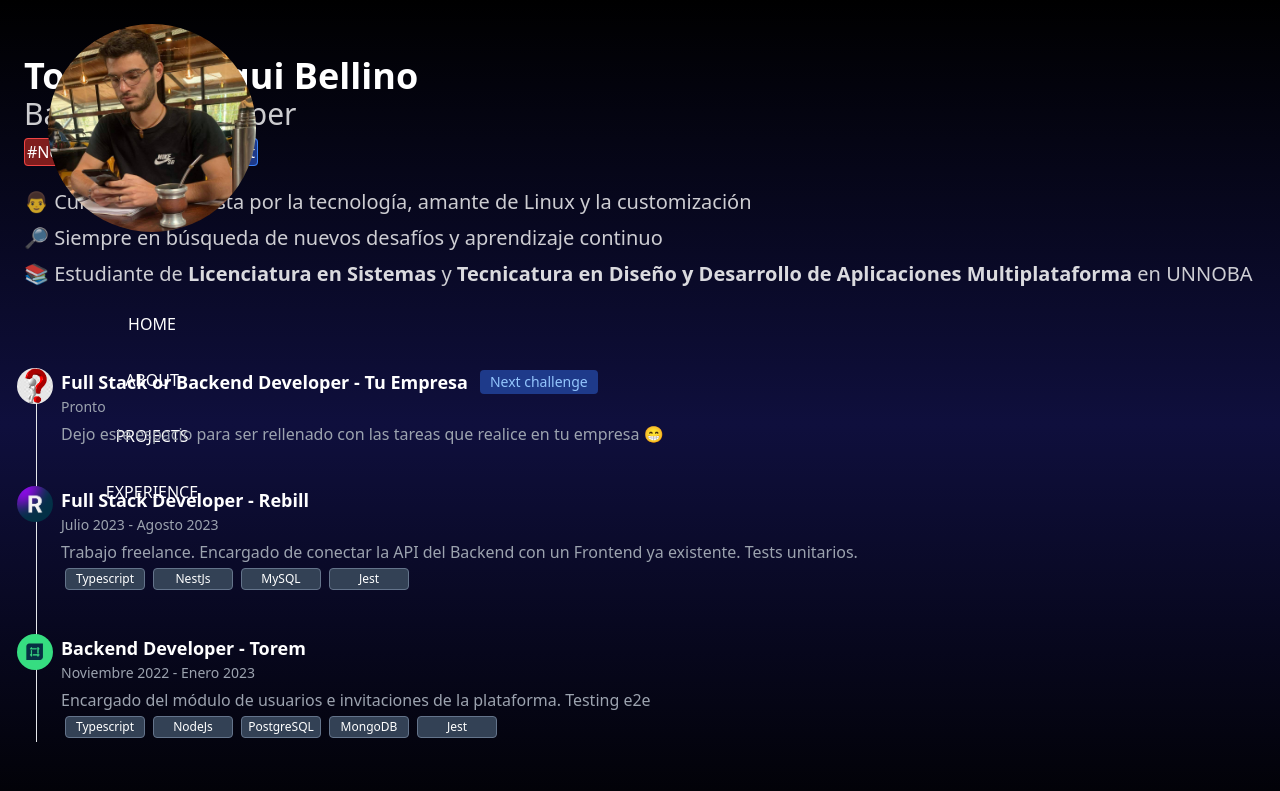
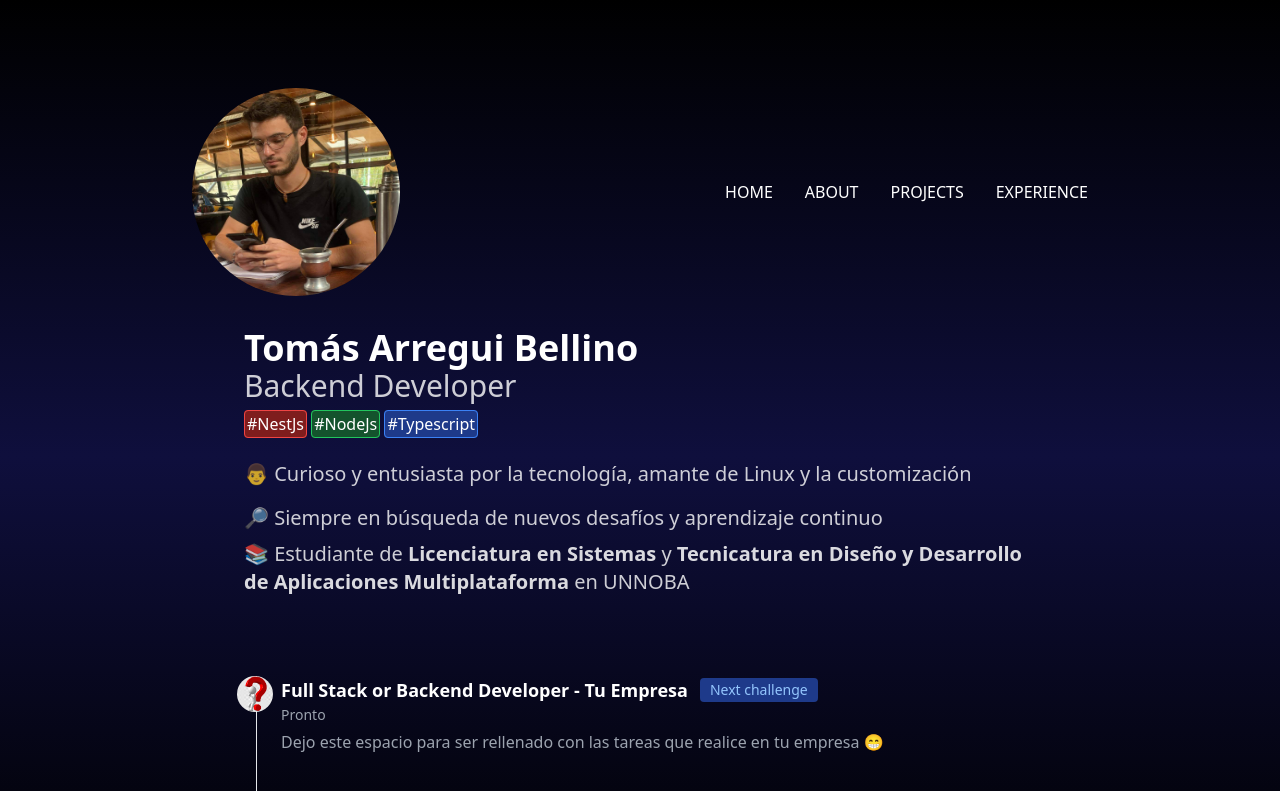
Before and after one commit to noisyBrain/portfolio, an Astro site: page / in a window 1280 px wide. Shown: the top 791 px of the page. Built offline with nearby package versions, Linux system fonts and the light colour scheme; Astro itself is replaced by a stand-in of ours.

Commit message:
fix(header): correct responsive

```diff
--- a/src/components/Header.astro
+++ b/src/components/Header.astro
@@ -11,11 +11,10 @@ import Youtube from '../icons/Youtube.astro'
   <nav class="
     flex
     md:justify-between
-    lg:fixed
-    lg:flex-col
-    lg:justify-start
-    lg:items-center
-    lg:w-64 lg:h-screen">
+    2xl:fixed
+    2xl:flex-col
+    2xl:justify-start
+    2xl:items-center">
 
     <img
       class="rounded-full size-36 md:size-48 lg:size-52"
@@ -23,25 +22,20 @@ import Youtube from '../icons/Youtube.astro'
     />
 
     <div class="
-      nav-links
       hidden
       flex absolute right-0 top-0
       items-center justify-center
-      min-h-full pr-10
-      w-full
-      md:min-h-fit
       md:flex
       md:bg-transparent
       md:static
-      lg:justify-start
-      lg:pr-0 lg:mt-20"
+      2xl:justify-start 2xl:mt-20"
       >
       <ul class="
-          flex flex-col md:items-center
+          flex flex-col xl:items-center
           uppercase
           gap-4
           md:flex-row md:gap-8
-          lg:flex-col lg:items-center lg:w-full
+          2xl:flex-col 2xl:items-center 2xl:w-full
           lg:gap-8">
         <li><a class="hover:text-white/70" href="/">Home</a></li>
         <li><a class="hover:text-white/70" href="/about">About</a></li>
--- a/src/layouts/Layout.astro
+++ b/src/layouts/Layout.astro
@@ -20,7 +20,7 @@ const { title } = Astro.props;
     <script type="module" src="https://unpkg.com/ionicons@7.1.0/dist/ionicons/ionicons.esm.js"></script>
     <script nomodule src="https://unpkg.com/ionicons@7.1.0/dist/ionicons/ionicons.js"></script>
 	</head>
-  <body class="w-full p-6 h-auto bg-gradient-to-b from-[#000] via-[#0f0f3d] to-black">
+  <body class="w-full p-6 lg:px-48 lg:mt-16 h-auto bg-gradient-to-b from-[#000] via-[#0f0f3d] to-black">
     <div class="min-w-full h-screen">
       <Header />
       <slot />
--- a/src/pages/index.astro
+++ b/src/pages/index.astro
@@ -7,8 +7,8 @@ import Technologies from '../components/Technologies.astro'
 ---
 
 <Layout title="Tomás Arregui Bellino - Backend Developer">
-  <main>
-    <section class="mt-8">
+  <main class="ld:w-full lg:flex lg:flex-col lg:items-center">
+    <section class="mt-8 lg:flex lg:flex-col lg:relative lg:w-[792px] lg:text-pretty">
       <h1 class="text-4xl font-bold">Tomás Arregui Bellino</h1>
       <h2 class="text-3xl text-white/80">Backend Developer</h2>
 
```
